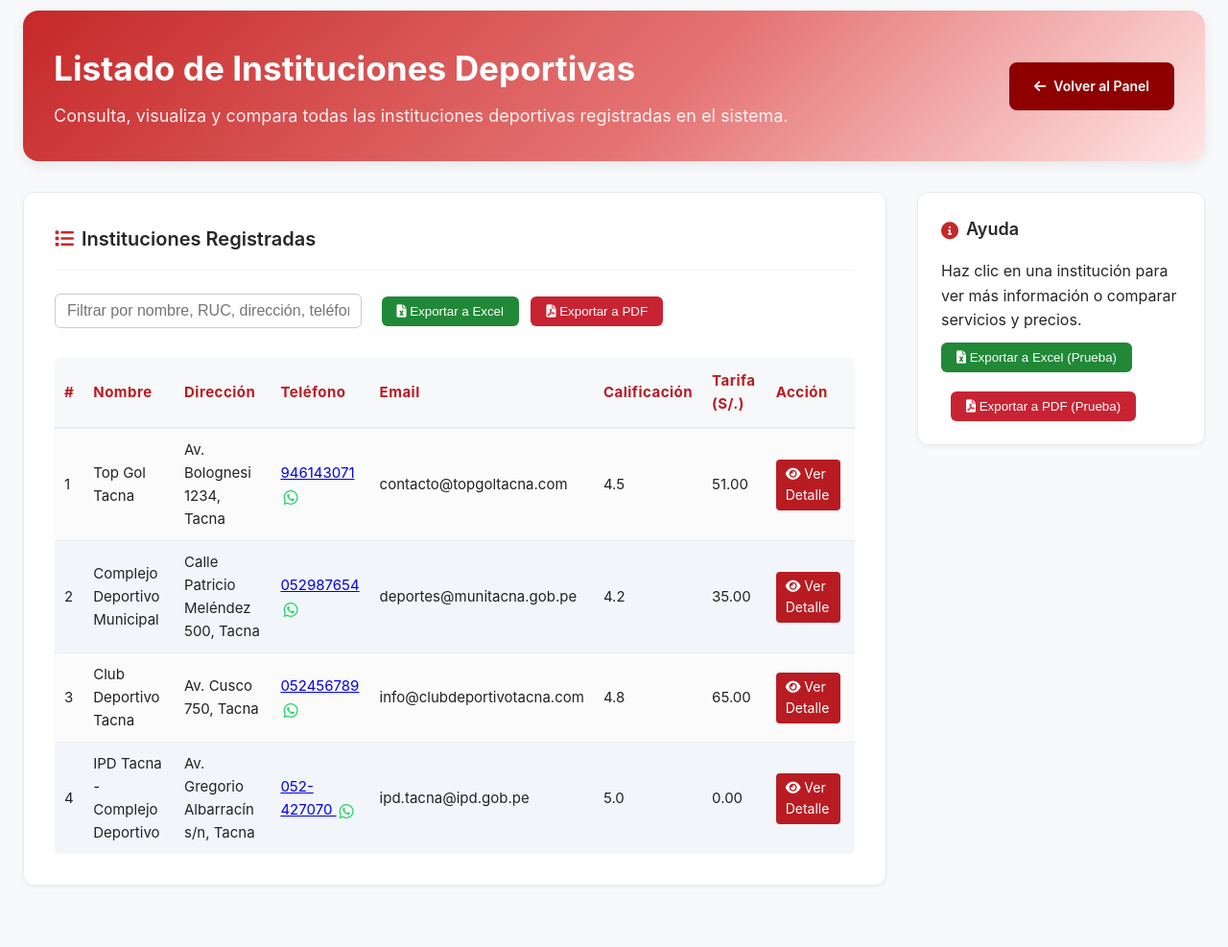
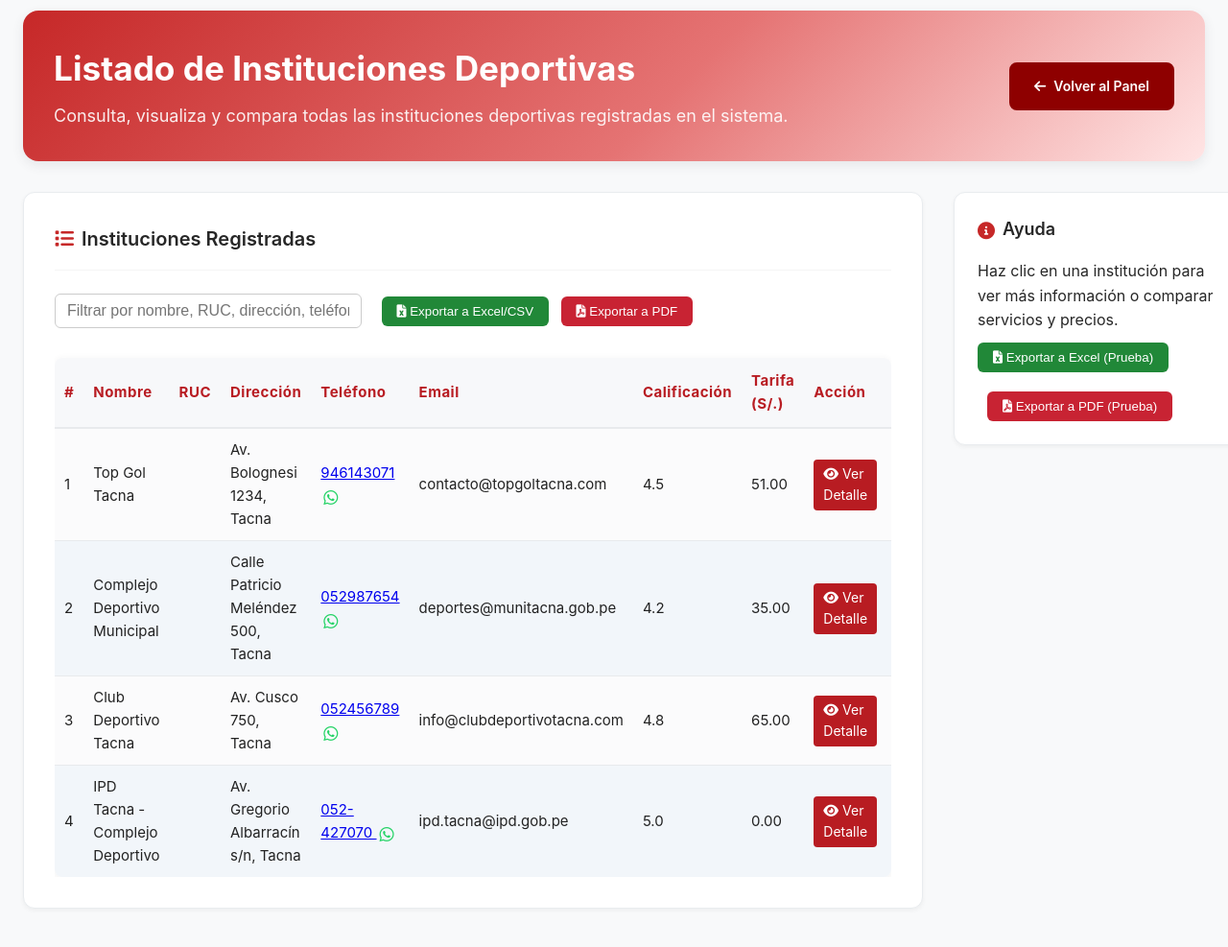
Before and after one commit to LuzkalidGM/GameOnDeskot, a PHP site: page /Views/UserInsD/listadoins.php in a window 1280 px wide; the page is wider, and only the part inside the window is pictured. Shown: the part 136-1123 px from the top of that part at 96% size. Run offline with PHP 8.4, Linux system fonts and the light colour scheme; the visitor is signed in with stand-in values (Sample User, id 1); data comes from the database, SQL or seed files in the repository; data that the repository does not hold is empty; some libraries are stand-ins or nearby versions.

Commit message:
prueba10

```diff
--- a/Views/UserInsD/partials/lista_instituciones.php
+++ b/Views/UserInsD/partials/lista_instituciones.php
@@ -8,7 +8,7 @@
         autocomplete="off"
     >
     <button onclick="exportTableToExcel('tablaInstituciones')" style="margin-left:16px; padding:8px 16px; border-radius:6px; background:#218838; color:#fff; border:none;">
-        <i class="fas fa-file-excel"></i> Exportar a Excel
+        <i class="fas fa-file-excel"></i> Exportar a Excel/CSV
     </button>
     <button onclick="exportTableToPDF()" style="margin-left:8px; padding:8px 16px; border-radius:6px; background:#c82333; color:#fff; border:none;">
         <i class="fas fa-file-pdf"></i> Exportar a PDF
@@ -22,6 +22,7 @@
             <tr>
                 <th>#</th>
                 <th>Nombre</th>
+                <th>RUC</th>
                 <th>Dirección</th>
                 <th>Teléfono</th>
                 <th>Email</th>
@@ -35,6 +36,7 @@
                 <tr>
                     <td><?= $i+1 ?></td>
                     <td><?= htmlspecialchars($inst['nombre']) ?></td>
+                    <td><?= htmlspecialchars($inst['ruc_institucion']) ?></td>
                     <td><?= htmlspecialchars($inst['direccion']) ?></td>
                     <td>
                         <a href="https://wa.me/<?= preg_replace('/\D/', '', $inst['telefono']) ?>"
@@ -84,31 +86,31 @@ function filtrarInstituciones() {
     }
 }
 
-// Exportar a Excel
+// Exportar a Excel/CSV (punto y coma para compatibilidad)
 function exportTableToExcel(tableID, filename = ''){
-    var downloadLink;
-    var dataType = 'application/vnd.ms-excel';
-    var tableSelect = document.getElementById(tableID);
-    // Solo tomar filas visibles
-    var rows = tableSelect.querySelectorAll('tr');
-    var tableHTML = '<table>';
-    for(var i=0; i<rows.length; i++) {
-        if(rows[i].style.display !== "none") {
-            tableHTML += rows[i].outerHTML;
+    let table = document.getElementById(tableID);
+    let rows = table.querySelectorAll('tr');
+    let csv = [];
+    for (let i = 0; i < rows.length; i++) {
+        // Solo filas visibles
+        if (rows[i].style.display === "none") continue;
+        let row = [], cols = rows[i].querySelectorAll('th,td');
+        for (let j = 0; j < cols.length; j++) {
+            let text = cols[j].innerText.replace(/\n/g, ' ').replace(/\s\s+/g, ' ').trim();
+            text = '"' + text.replace(/"/g, '""') + '"';
+            row.push(text);
         }
+        csv.push(row.join(";")); // Cambiado a punto y coma
     }
-    tableHTML += '</table>';
-    filename = filename?filename+'.xls':'instituciones.xls';
-    downloadLink = document.createElement("a");
+    let csvFile = new Blob([csv.join("\n")], { type: "text/csv" });
+    filename = filename ? filename + '.csv' : 'instituciones.csv';
+    let downloadLink = document.createElement("a");
+    downloadLink.download = filename;
+    downloadLink.href = window.URL.createObjectURL(csvFile);
+    downloadLink.style.display = "none";
     document.body.appendChild(downloadLink);
-    if(navigator.msSaveOrOpenBlob){
-        var blob = new Blob(['\ufeff', tableHTML], {type: dataType});
-        navigator.msSaveOrOpenBlob( blob, filename);
-    }else{
-        downloadLink.href = 'data:' + dataType + ', ' + tableHTML;
-        downloadLink.download = filename;
-        downloadLink.click();
-    }
+    downloadLink.click();
+    document.body.removeChild(downloadLink);
 }
 
 // Exportar a PDF (requiere jsPDF y autoTable)
@@ -134,6 +136,6 @@ function exportTableToPDF() {
 }
 </script>
 
-<!-- Incluye jsPDF y autoTable sólo una vez en tu proyecto -->
+<!-- Incluye jsPDF y autoTable una sola vez en tu proyecto -->
 <script src="https://cdnjs.cloudflare.com/ajax/libs/jspdf/2.5.1/jspdf.umd.min.js"></script>
 <script src="https://cdnjs.cloudflare.com/ajax/libs/jspdf-autotable/3.8.2/jspdf.plugin.autotable.min.js"></script>
```
